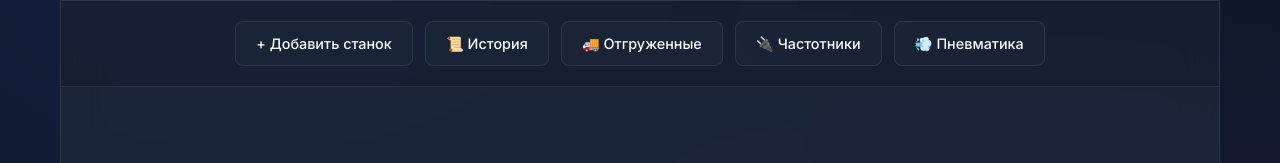
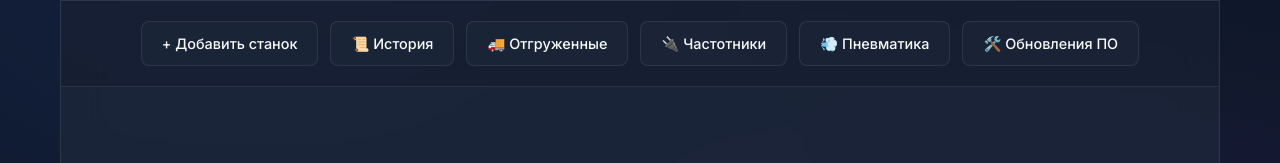
Before and after one commit to samkurp/diamech, a plain HTML site: page static/main.html in a window 1280 px wide. Shown: the part 203-366 px from the top of the page. Drawn offline with Linux system fonts and the light colour scheme; no server answers.

Commit message:
Update main.html

```diff
--- a/static/main.html
+++ b/static/main.html
@@ -34,6 +34,9 @@
                 <a href="/static/pneumatics.html" class="back-button">
                     💨 Пневматика
                 </a>
+                <a href="/static/updates_utilites.html" class="back-button">
+                    🛠️ Обновления ПО
+                </a>
             </div>
 
             <div class="drafts-container">
```
